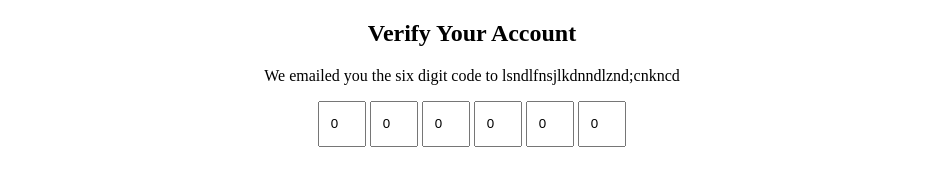
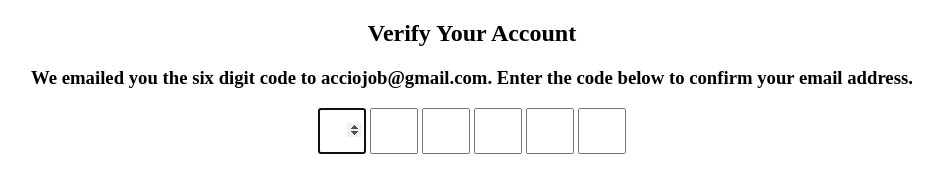
Before and after one commit to acciojob/OTP-DeepHiwase, a website: page main.html in a window 1280 px wide. Shown: the whole page, without its empty margins (168-1111 px from the left). Drawn offline with Linux system fonts and the light colour scheme.

Commit message:
created a submission

```diff
--- a/main.html
+++ b/main.html
@@ -7,19 +7,21 @@
 </head>
 
 <body>
-	<!-- the entire body must be written by student -->
-	<h2 id="verification_heading">Verify Your Account</h2>
-	<p id="verification_subtext">We emailed you the six digit code to lsndlfnsjlkdnndlznd;cnkncd</p>
-	<div class="code-container">
-		<form>
-			<input type="number" class="code" min="0" max="9" value='0' >
-			<input type="number" class="code" min="0" max="9" value='0' >
-			<input type="number" class="code" min="0" max="9" value='0' >
-			<input type="number" class="code" min="0" max="9" value='0' >
-			<input type="number" class="code" min="0" max="9" value='0' >
-			<input type="number" class="code" min="0" max="9" value='0' >
-		</form>
-	</div>
+	<section class="container otp-ipt-container">
+    <h2 class="heading" id="verification_heading">Verify Your Account</h2>
+    <h3 class="subheading" id="verification_subtext">We emailed you the six digit code to acciojob@gmail.com. Enter the
+      code below to confirm your email address.</h3>
+
+    <form clas>
+      <input type="number" class="code" min="0" max="9" maxlength="1" required>
+      <input type="number" class="code" min="0" max="9" maxlength="1" required>
+      <input type="number" class="code" min="0" max="9" maxlength="1" required>
+      <input type="number" class="code" min="0" max="9" maxlength="1" required>
+      <input type="number" class="code" min="0" max="9" maxlength="1" required>
+      <input type="number" class="code" min="0" max="9" maxlength="1" required>
+      <!-- <input type="submit" class="code" hidden> -->
+    </form>
+  </section>
     <script type="text/javascript" src="./script.js">
 </script>
 
--- a/script.js
+++ b/script.js
@@ -1 +1,24 @@
 //your JS code here. If required.
+// focus on first input ele when loaded
+const firstInput = document.querySelector(".code");
+firstInput.focus();
+
+const otpInputs = Array.from(document.querySelectorAll(".otp"));
+console.log(otpInputs)
+for (let otpInput of otpInputs) {
+  // console.log(otpInput)
+
+  otpInput.addEventListener("keyup", (e) => {
+    if (e.key === "Backspace") {
+      const prevElement = otpInput.previousElementSibling;
+      prevElement.focus();
+      return;
+    }
+    const nextElement = otpInput.nextElementSibling;
+    nextElement.focus();
+  })
+
+  // otpInput.addEventListener("keyup", (e) => {
+  //   // console.log(e)
+  // })
+}
```
